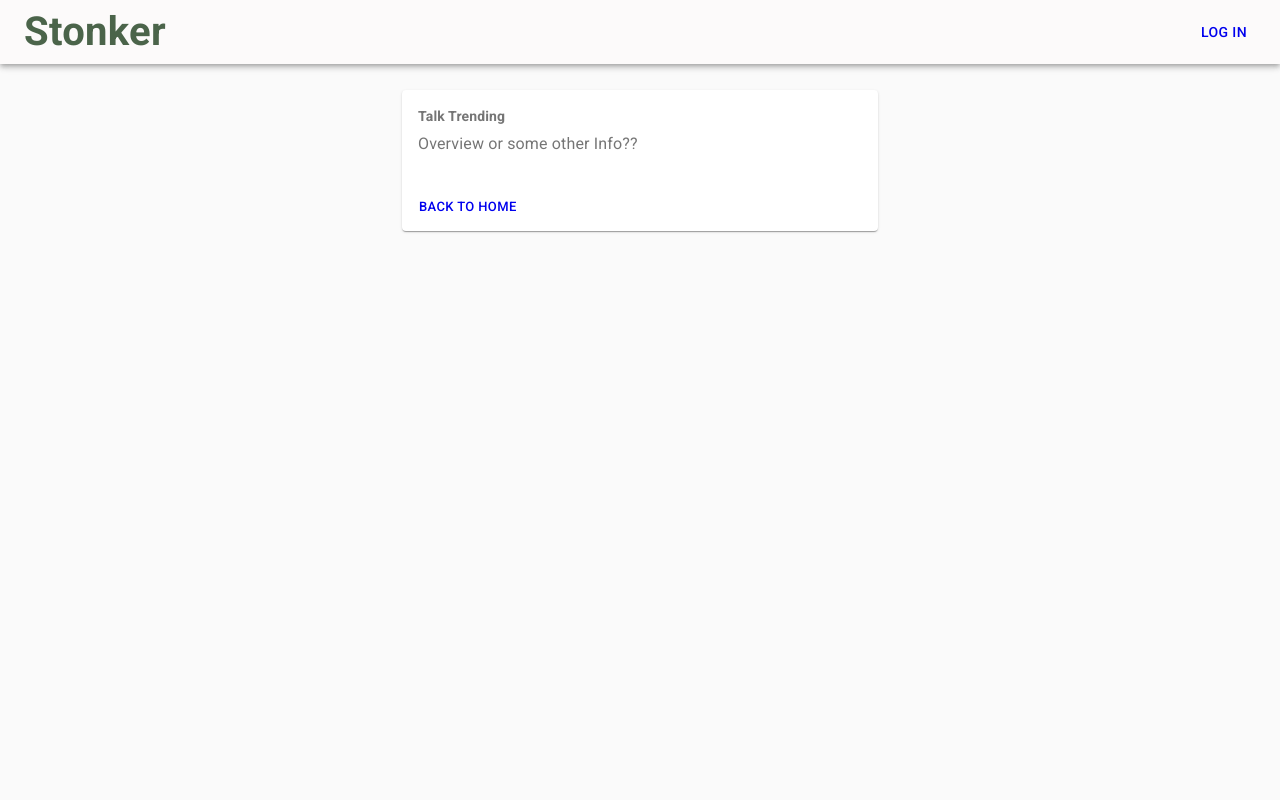
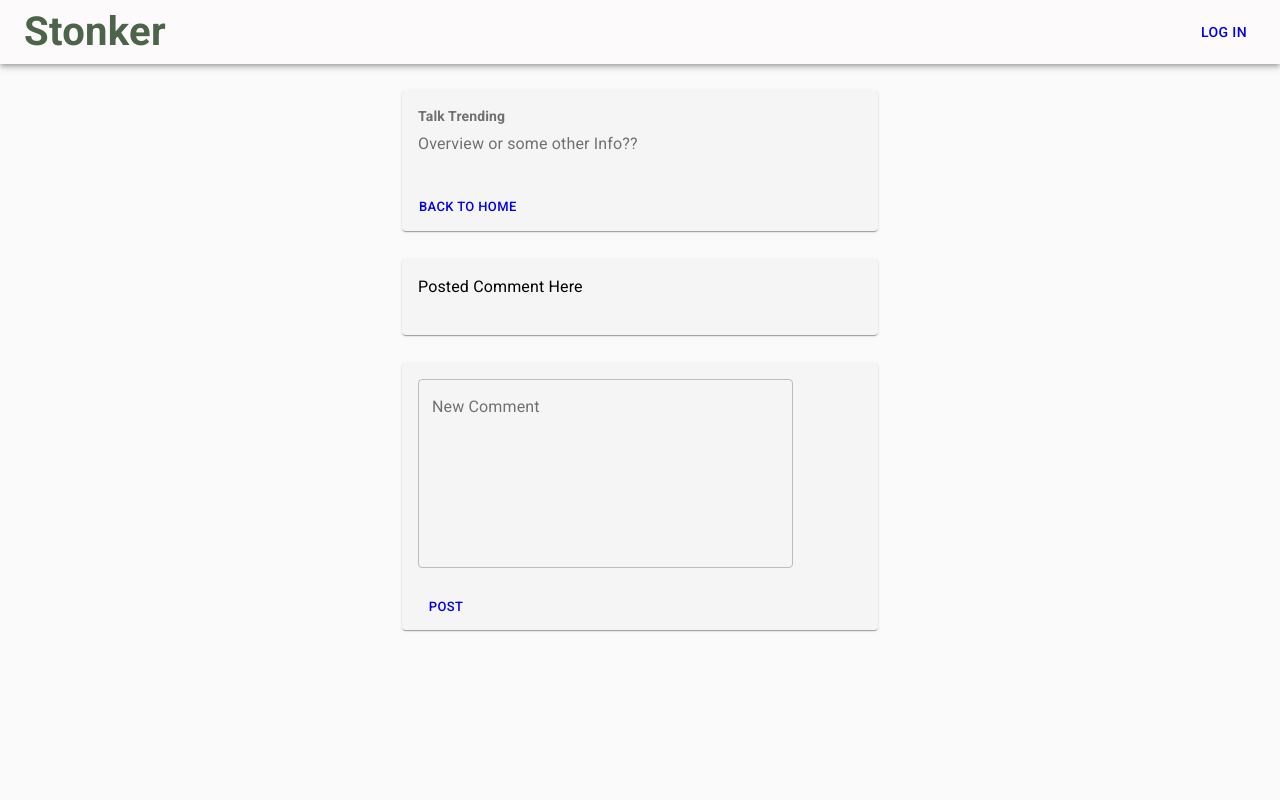
Before and after one commit to Henryrjung/stonker, a React (Create React App) app in the folder client/: page /blog/1 in a window 1280 px wide. Shown: the top 800 px of the page. Built offline with nearby package versions, Linux system fonts and the light colour scheme; no server answers.

Commit message:
adding comments

```diff
--- a/client/src/components/BlogContainer/BlogContainer.js
+++ b/client/src/components/BlogContainer/BlogContainer.js
@@ -2,6 +2,8 @@ import React, { Component } from "react";
 import MessageBoard from "../MessageBoard/MessageBoard";
 import Container from "@material-ui/core/Container";
 import Grid from "@material-ui/core/Grid";
+import NewComment from "../NewComment/NewComment";
+import Comment from "../Comment/Comment"
 
 const BlogContainer = ({ hit }) => {
 
@@ -15,6 +17,8 @@ const BlogContainer = ({ hit }) => {
               id={hit?.id}
               company={hit?.Company?.company}
             />
+            <Comment />
+            <NewComment />
           </div>
         </Grid>
       </Grid>
--- /dev/null
+++ b/client/src/components/Comment/Comment.js
@@ -0,0 +1,36 @@
+import React from "react";
+import { makeStyles } from "@material-ui/core/styles";
+import Card from "@material-ui/core/Card";
+import CardContent from "@material-ui/core/CardContent";
+import Container from "@material-ui/core/Container";
+import Typography from "@material-ui/core/Typography";
+import "./style.css";
+
+const useStyles = makeStyles({
+  root: {
+    minWidth: 275,
+    maxWidth: 1280,
+  },
+  pos: {
+    marginBottom: 12,
+  },
+});
+
+const Comment = (props) => {
+  const classes = useStyles();
+
+  console.log(props)
+  return (
+    <Container className="contain">
+      <Card className={classes.root} id="card">
+        <CardContent>
+          <Typography className={classes.pos} color="textSecondary" id="comment">
+            Posted Comment Here
+          </Typography>
+        </CardContent>
+      </Card>
+    </Container>
+  );
+};
+
+export default Comment;
--- /dev/null
+++ b/client/src/components/Comment/style.css
@@ -0,0 +1,7 @@
+#comment {
+    color: #000000;
+}
+
+#card {
+    margin: 1em;
+}
--- a/client/src/components/MessageBoard/style.css
+++ b/client/src/components/MessageBoard/style.css
@@ -8,4 +8,5 @@
 
 #card {
     margin: 1em;
+    background-color: #f5f5f5;
 }
--- /dev/null
+++ b/client/src/components/NewComment/NewComment.js
@@ -0,0 +1,56 @@
+import React from "react";
+import { makeStyles } from "@material-ui/core/styles";
+import Card from "@material-ui/core/Card";
+import CardActions from "@material-ui/core/CardActions";
+import CardContent from "@material-ui/core/CardContent";
+import Button from "@material-ui/core/Button";
+import Container from "@material-ui/core/Container";
+import Typography from "@material-ui/core/Typography";
+import TextField from '@material-ui/core/TextField';
+import { Link } from "react-router-dom";
+import "./style.css";
+
+const useStyles = makeStyles({
+  root: {
+    minWidth: 275,
+    maxWidth: 1280,
+  },
+  title: {
+    fontSize: 14,
+    fontWeight: 600,
+  },
+  pos: {
+    marginBottom: 12,
+  },
+});
+
+const NewComment= (props) => {
+  const classes = useStyles();
+
+  console.log(props)
+  return (
+    <Container className="contain">
+      <Card className={classes.root} id="card">
+        <CardContent>
+        <TextField
+          id="outlined-multiline-static"
+          label="New Comment"
+          multiline
+          className="textfield"
+          rows={8}
+          variant="outlined"
+        />
+        </CardContent>
+        <CardActions>
+          <Button size="small">
+            <Link to="/home" className={window.location.pathname === "/home"}>
+              Post
+            </Link>
+          </Button>
+        </CardActions>
+      </Card>
+    </Container>
+  );
+};
+
+export default NewComment;
--- /dev/null
+++ b/client/src/components/NewComment/style.css
@@ -0,0 +1,11 @@
+#head {
+    color: #4B644A;
+}
+
+#card {
+    margin: 1em;
+}
+
+.textfield {
+    width: 375px;
+}
--- a/package.json
+++ b/package.json
@@ -32,6 +32,7 @@
   "dependencies": {
     "axios": "^0.21.1",
     "if-env": "^1.0.4",
+    "material-ui-image": "^3.3.1",
     "react-tradingview-widget": "^1.3.2",
     "sequelize": "^6.5.0"
   }
```
